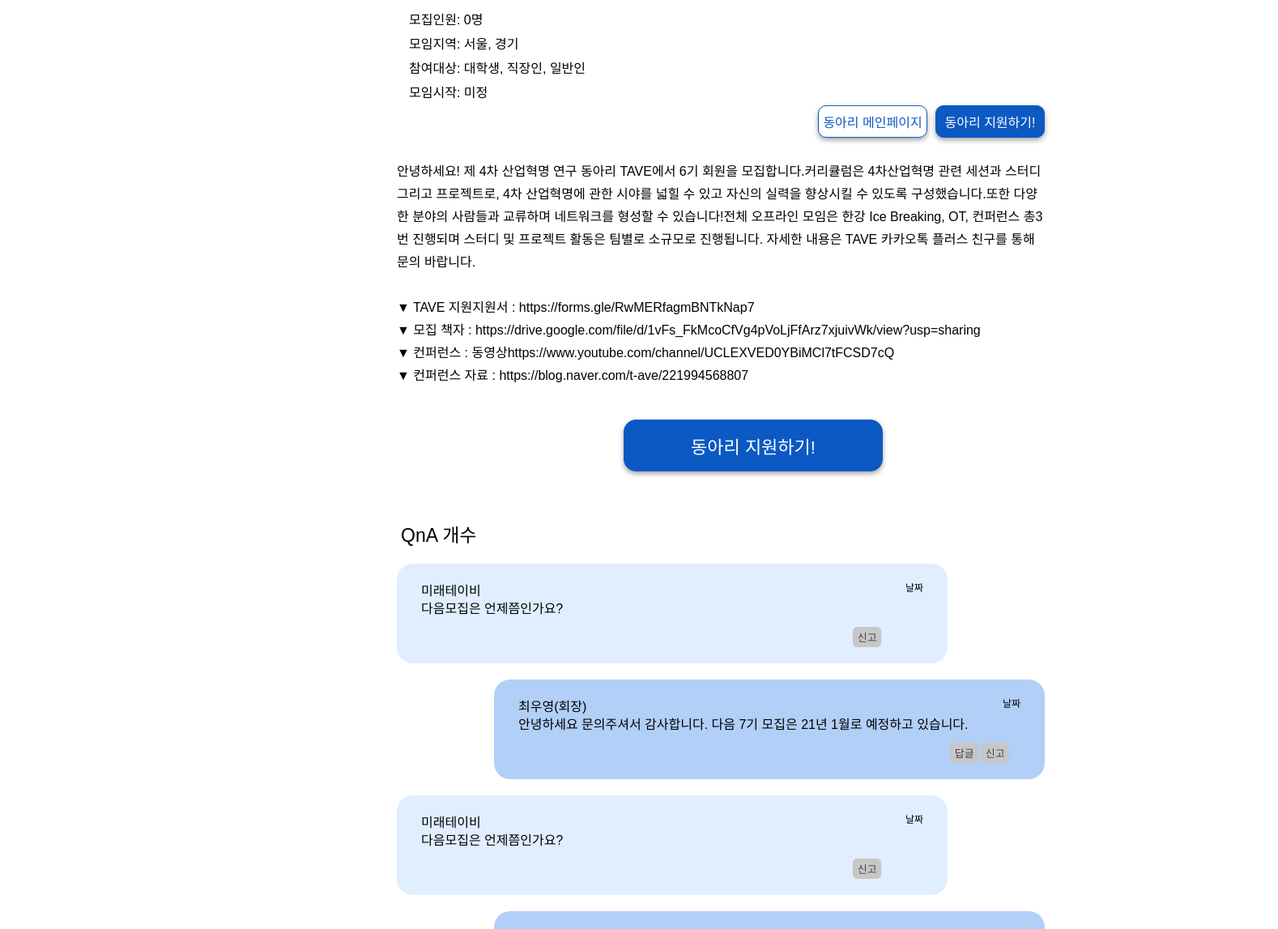
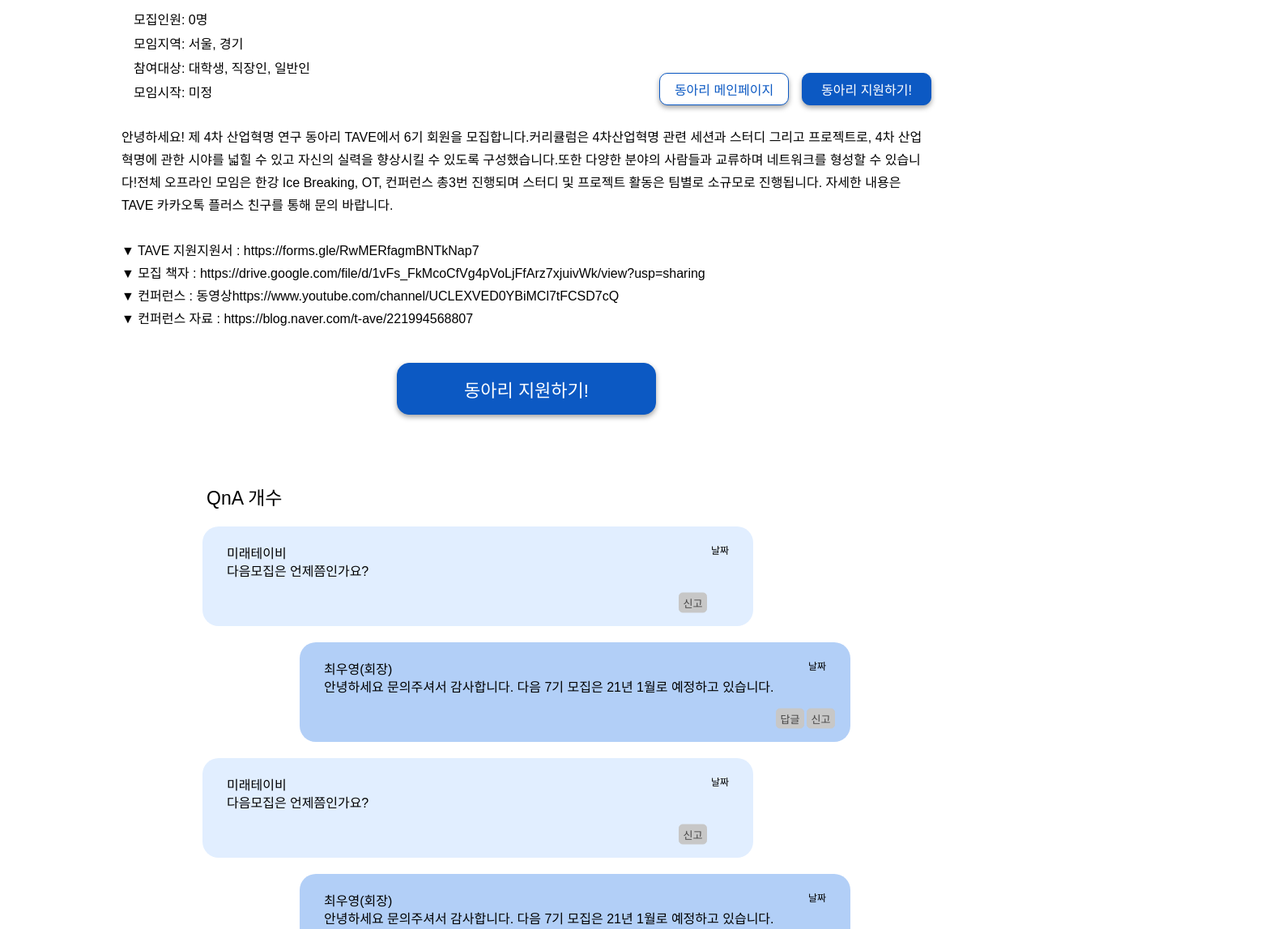
Before and after one commit to Kim-Hyunjo/MoZIP, a React (Create React App) app in the folder front/: page /list/1/1/detail in a window 1280 px wide. Shown: the part 340-1487 px from the top of the page at 81% size, 1578 px wide, since content can reach past the window. Built offline with nearby package versions, Linux system fonts and the light colour scheme.

Commit message:
feat: additional css changes

```diff
--- a/front/src/App.css
+++ b/front/src/App.css
@@ -78,7 +78,7 @@ header {
 
 .body {
   padding-top: 200px;
-  margin: 80px 240px;
+  margin: 80px 0;
   min-width: 1300px;
   /*가운데 정렬을 위해 추가했습니다.*/
   display: flex;
@@ -204,11 +204,12 @@ a.active {
   }
 }
 .horizontal_scroll {
+  align-content: flex-end;
   padding: 10px 20px 30px 20px;
-  height: 260px;
-  width: 1080px;
+  max-height: 300px;
+  width: auto;
   white-space: nowrap;
-  overflow-x: scroll;
+  overflow-x: auto;
 }
 
 .warning {
--- a/front/src/pages/circle/Circle.tsx
+++ b/front/src/pages/circle/Circle.tsx
@@ -23,14 +23,14 @@ const Circle = (
         <br></br>
         커리큘럼은 4차산업혁명 관련 세션과 스터디 그리고 프로젝트로, 4차
         산업혁명에 관한 시야를 넓힐 수 있고 자신의 실력을 향상시킬 수 있도록
-        구성했습니다.<br></br>
+        구성했습니다.
         또한 다양한 분야의 사람들과 교류하며 네트워크를 형성할 수 있습니다!
-        <br></br>
         전체 오프라인 모임은 한강 Ice Breaking, OT, 컨퍼런스 총3번 진행되며
         스터디 및 프로젝트 활동은 팀별로 소규모로 진행됩니다.<br></br>
         자세한 내용은 TAVE 카카오톡 플러스 친구를 통해 문의 바랍니다.
       </div>
-      <div>
+      <div >
+        <div className="section_wrapper">
         <div className="small_title">동아리원 후기</div>
         <div className="circle_reviewList">
           <div className="circle_review">
@@ -68,7 +68,8 @@ const Circle = (
             <div className="reviewDate">2020-09-19 17:00</div>
           </div>
         </div>
-        <div>
+        </div>
+        <div className="section_wrapper">
           <div className="small_title">FAQ</div>
           <div className="FAQ_list">
             <div className="FAQ_question">다음 모집은 언제쯤인가요?</div>
--- a/front/src/pages/circle/CircleDetail.tsx
+++ b/front/src/pages/circle/CircleDetail.tsx
@@ -57,14 +57,14 @@ const CircleDetail = (
       >
         <div className="applyButton"><button id="button10">동아리 지원하기!</button></div>
       </Link>
-      <div>
+      <div className="centeralign_wrapper">
         <div className="small_title">QnA {'개수'}</div>
         <div className="Qu_List">
           <div className="question">
             <div className="questioner">{'미래테이비'}</div>
             <div className="questionDetail">{'다음모집은 언제쯤인가요?'}</div>
             <div className="questionDate">{'날짜'}</div>
-            <div className="movetoright"><button id="button0"  hidden={true}>답글</button>
+            <div className="movetoright"><button className="movemoreright" id="button0"  hidden={true}>답글</button>
             <button id="button0" >신고</button></div>
           </div>
           <div className="answer">
@@ -82,7 +82,7 @@ const CircleDetail = (
             <div className="questioner">{'미래테이비'}</div>
             <div className="questionDetail">{'다음모집은 언제쯤인가요?'}</div>
             <div className="questionDate">{'날짜'}</div>
-            <div className="movetoright"><button id="button0" hidden={true}>답글</button>
+            <div className="movetoright"><button className="movemoreright" id="button0" hidden={true}>답글</button>
             <button id="button0">신고</button></div>
           </div>
           <div className="answer">
--- a/front/src/pages/circle/circle.css
+++ b/front/src/pages/circle/circle.css
@@ -1,3 +1,11 @@
+.section_wrapper {
+  transform: translate(7%, 0%);
+  margin-top: 44px;
+}
+.centeralign_wrapper {
+  transform: translate(10%, 0%);
+  margin-top: 44px;
+}
 .inform {
   margin-left: 10px;
 }
@@ -7,7 +15,7 @@
 }
 
 .circle_header {
-  margin-bottom: 50px;
+  margin-bottom: 8px;
 }
 
 .openDate {
@@ -21,7 +29,7 @@
 }
 
 .circle_detail {
-  width: 800px;
+  width: 1000px;
   line-height: 28px;
 }
 
@@ -85,7 +93,9 @@
   margin-left: 15px;
   line-height: 30px;
 }
-
+.Qu_List{
+  width: 740px;
+}
 .question {
   width: 620px;
   height: auto;
@@ -116,7 +126,7 @@
   float: right;
 }
 .Qu_List .questionDetail {
-  width: 740px;
+  width: auto;
   height: auto;
   /*overflow: auto;*/
   line-height: 24px;
@@ -135,5 +145,8 @@
   float: right;
 }
 .movetoright {
-  margin-left: 86%;
+  transform: translate(90%, 10%);
 }
+.movetoright .movemoreright {
+  transform: translate(99%, 10%);
+}
--- a/front/src/pages/list/apply/Apply2.tsx
+++ b/front/src/pages/list/apply/Apply2.tsx
@@ -75,7 +75,7 @@ const Apply2 = ({ history }: any) => {
   };
 
   return (
-    <div>
+    <div className="apply_wrapper">
       <div>
         <h2>Tave 지원하기</h2>
       </div>
@@ -84,27 +84,27 @@ const Apply2 = ({ history }: any) => {
         <form action="">
           <div className="apply_questions">
             <div className="question_box">
-              <div className="question">
+              <div className="applyquestion">
                 <label htmlFor="">TAVE에 지원한 동기를 알려주세요.</label>
               </div>
               <div>
-                <textarea name="" id="" cols={80} rows={5}></textarea>
+                <textarea className="essay" name="" id="" cols={80} rows={5}></textarea>
               </div>
             </div>
 
             <div className="question_box">
-              <div className="question">
+              <div className="applyquestion">
                 <label htmlFor="">
                   4차 산업 혁명에 관심을 가지게 된 계기를 알려주세요.
                 </label>
               </div>
               <div>
-                <textarea name="" id="" cols={80} rows={5}></textarea>
+                <textarea className="essay" name="" id="" cols={80} rows={5}></textarea>
               </div>
             </div>
 
             <div className="question_box">
-              <div className="question">
+              <div className="applyquestion">
                 <label htmlFor="">다룰 수 있는 언어를 선택해주세요.</label>
               </div>
               <div>
@@ -123,7 +123,7 @@ const Apply2 = ({ history }: any) => {
             </div>
 
             <div className="question_box">
-              <div className="question">
+              <div className="applyquestion">
                 <label htmlFor="">면접 가능 시간을 선택해 주세요.</label>
               </div>
               <div>
--- a/front/src/pages/list/apply/apply.css
+++ b/front/src/pages/list/apply/apply.css
@@ -1,3 +1,7 @@
+.apply_wrapper {
+  width: 1400px;
+}
+
 .apply_questions {
   position: relative;
   display: block;
@@ -8,14 +12,21 @@
 .question_box {
   padding: 15px;
 }
-.question {
-  margin-bottom: 10px;
+.applyquestion {
+  margin-bottom: 12px;
+}
+.applyquestion label{
+  font-weight: 600;
+  font-size: 24px;
 }
 .question_box input {
   margin-left: 15px;
   margin-bottom: 5px;
 }
-
+.essay{
+  padding: 12px;
+  font-size: 28px;
+}
 .question_box input[type='date'] {
   width: 140px;
 }
@@ -32,7 +43,7 @@
 }
 
 .resumeList {
-  position: fixed;
+  position: sticky;
   top: 300px;
   left: 1000px;
 
--- a/front/src/pages/mypage/button.css
+++ b/front/src/pages/mypage/button.css
@@ -96,7 +96,7 @@
 }
 
 #button5B {
-  width: 135px;
+  width: 160px;
   height: 40px;
   border: 1px solid;
   border-radius: 10px;
@@ -106,7 +106,7 @@
   color: white;
 }
 #button5W {
-  width: 135px;
+  width: 160px;
   height: 40px;
   border: 1px solid;
   border-radius: 10px;
@@ -150,7 +150,9 @@
 }
 
 .applyButton {
-  margin-left: 240px;
+  display: flex;
+  align-items: center;
+  justify-content: center;
   padding: 40px;
 }
 
@@ -169,7 +171,8 @@
 
 .recruitDetailButton {
   width: 800px;
-  transform: translate(0%, -40%);
+  float: right;
+  margin-top: -40px;
 }
 
 .recruitDetailButton #button5B {
@@ -178,7 +181,7 @@
 
 .recruitDetailButton #button5W {
   float: right;
-  margin-right: 10px;
+  margin-right: 16px;
 }
 
 
--- a/front/src/pages/mypage/mypage.tsx
+++ b/front/src/pages/mypage/mypage.tsx
@@ -86,7 +86,7 @@ const mypage = () => {
       <div className="mypageStorageButton">
         <button id="button10">자기소개함 관리</button>
       </div>
-      <div id="applyCurrent">
+      <div id="applyCurrent" className="small_section">
         <div className="middle_title">나의 지원 현황</div>
         <div className="horizontal_scroll">
           <ul className="small_namecard">
@@ -135,11 +135,11 @@ const mypage = () => {
           </ul>
         </div>
       </div>
-      <div id="myClub">
-        <div className="middle_title">My 동아리</div>
+      <div id="myClub" className="small_section">
+        <div className="small_wrap"><div className="middle_title">My 동아리</div>
         <div className="word_button">
-          <Link to="./mypage/status">자세히 보기</Link>
-        </div>
+        <Link to="./mypage/status">자세히 보기</Link>
+        </div></div>
         <div className="horizontal_scroll">
           <ul className="small_namecard">
             <li>
@@ -163,11 +163,11 @@ const mypage = () => {
           </ul>
         </div>
       </div>
-      <div id="openRequest">
-        <div className="middle_title">개설 요청한 동아리</div>
+      <div id="openRequest" className="small_section">
+        <div className="small_wrap"><div className="middle_title">개설 요청한 동아리</div>
         <div className="word_button">
-          <Link to="./">동아리 개설하기</Link>
-        </div>
+        <Link to="./">동아리 개설하기</Link>
+        </div></div>
         <div className="horizontal_scroll">
           <ul className="small_namecard">
             <li>
@@ -191,7 +191,7 @@ const mypage = () => {
           </ul>
         </div>
       </div>
-      <div id="applyHistory">
+      <div id="applyHistory" className="small_section">
         <div className="middle_title">나의 지원 이력</div>
         <div className="horizontal_scroll">
           <ul className="small_namecard">
--- a/front/src/pages/mypage/namecard.css
+++ b/front/src/pages/mypage/namecard.css
@@ -50,6 +50,14 @@
   display: inline-block;
 }
 
+.small_section{
+  display:flex;
+  flex-direction: column;
+}c
+.small_section .small_wrap{
+  display:flex;
+  flex-direction: row;
+}
 .small_namecard {
   width: 1200px;
   white-space: nowrap;
@@ -72,11 +80,15 @@
 .small_namecard li .club_name {
   font-size: 22px;
   margin-bottom: 8px;
-  overflow-x: visible;
+  overflow-x: hidden;
+
+  height: auto;
 }
 
 .small_namecard li .club_intro {
-  overflow-x: auto;
+  /*overflow-x: auto;*/
+
+  overflow-x: hidden;
 }
 
 .small_namecard li .club_position {
```
